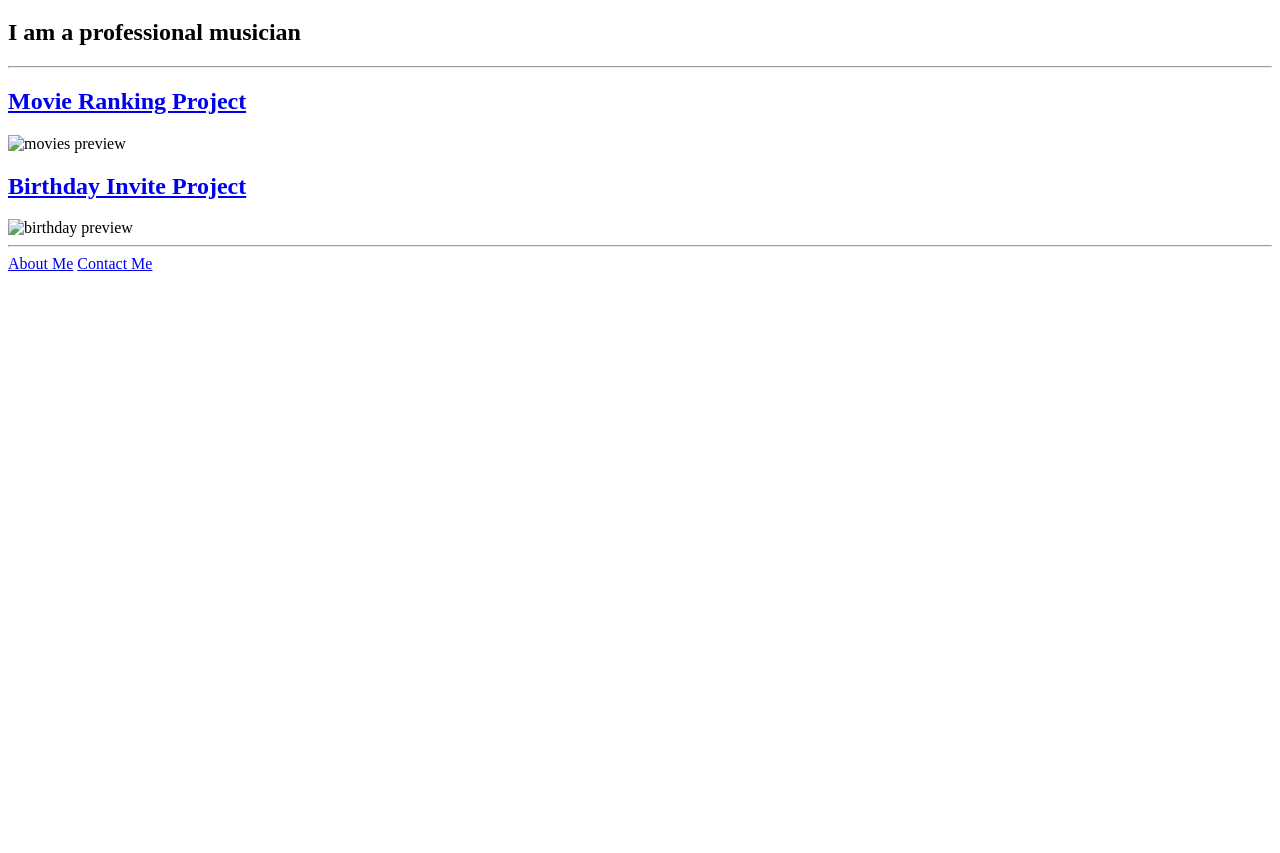
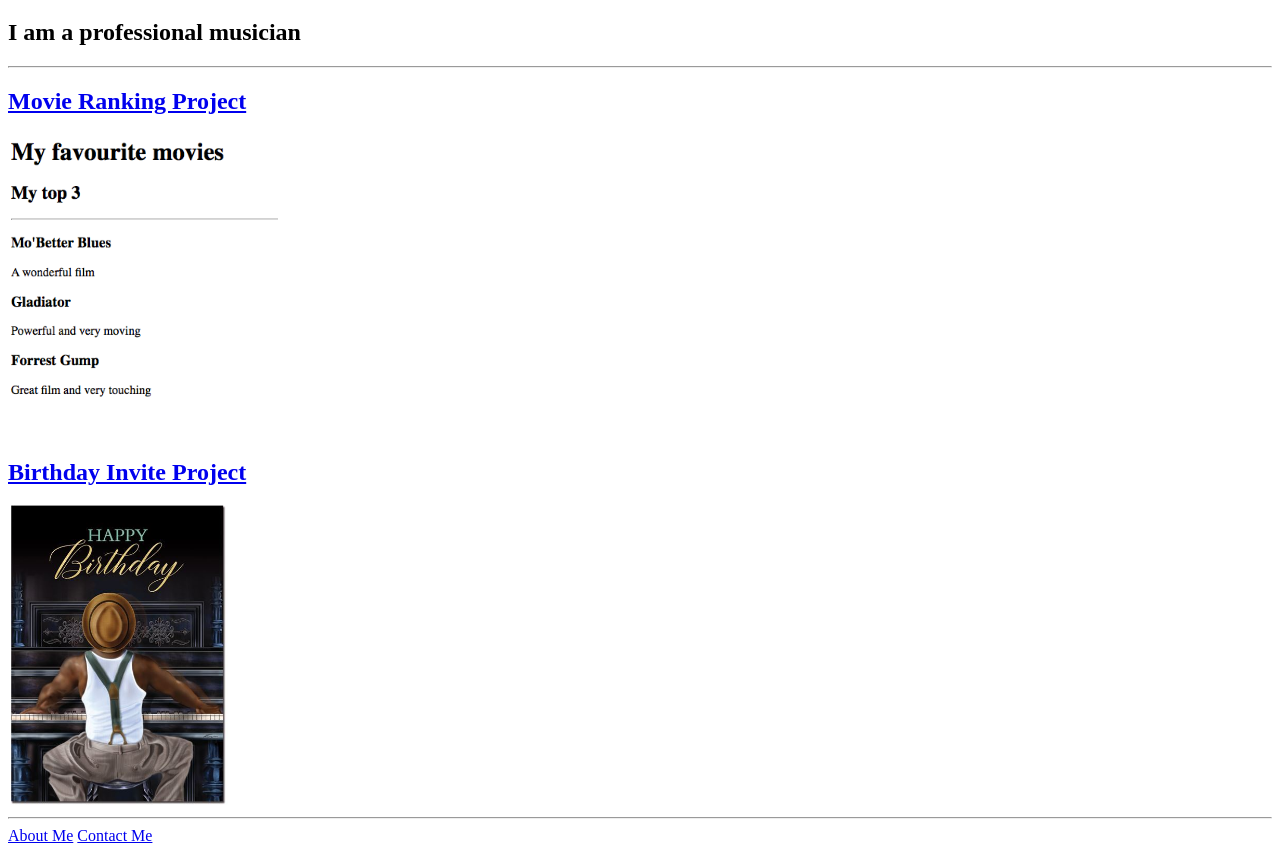
Before and after one commit to EkoT4/html-portfolio, a plain HTML site: page index.html in a window 1280 px wide. Shown: the part 61-914 px from the top of the page. Before the commit the page ends 800 px from the top, so only its background shows below. Drawn offline with Linux system fonts and the light colour scheme.

Commit message:
Update index.html

```diff
--- a/index.html
+++ b/index.html
@@ -12,9 +12,9 @@
 
     <hr>
 <a href="./public/movie-ranking.html"><h2>Movie Ranking Project</h2></a>
-<img src="./assets/movies-preview.png" height="300" alt="movies preview">
+<img src="./assets/images/movies-preview.png" height="300" alt="movies preview">
 <h2><a href="./public/birthday-invite.html">Birthday Invite Project</a></h2>
-<img src="./assets/preview-birthday.png" height="300" alt="birthday preview">
+<img src="./assets/images/preview-birthday.png" height="300" alt="birthday preview">
 
 <hr>
 <a href="./public/about.html">About Me</a>
```
